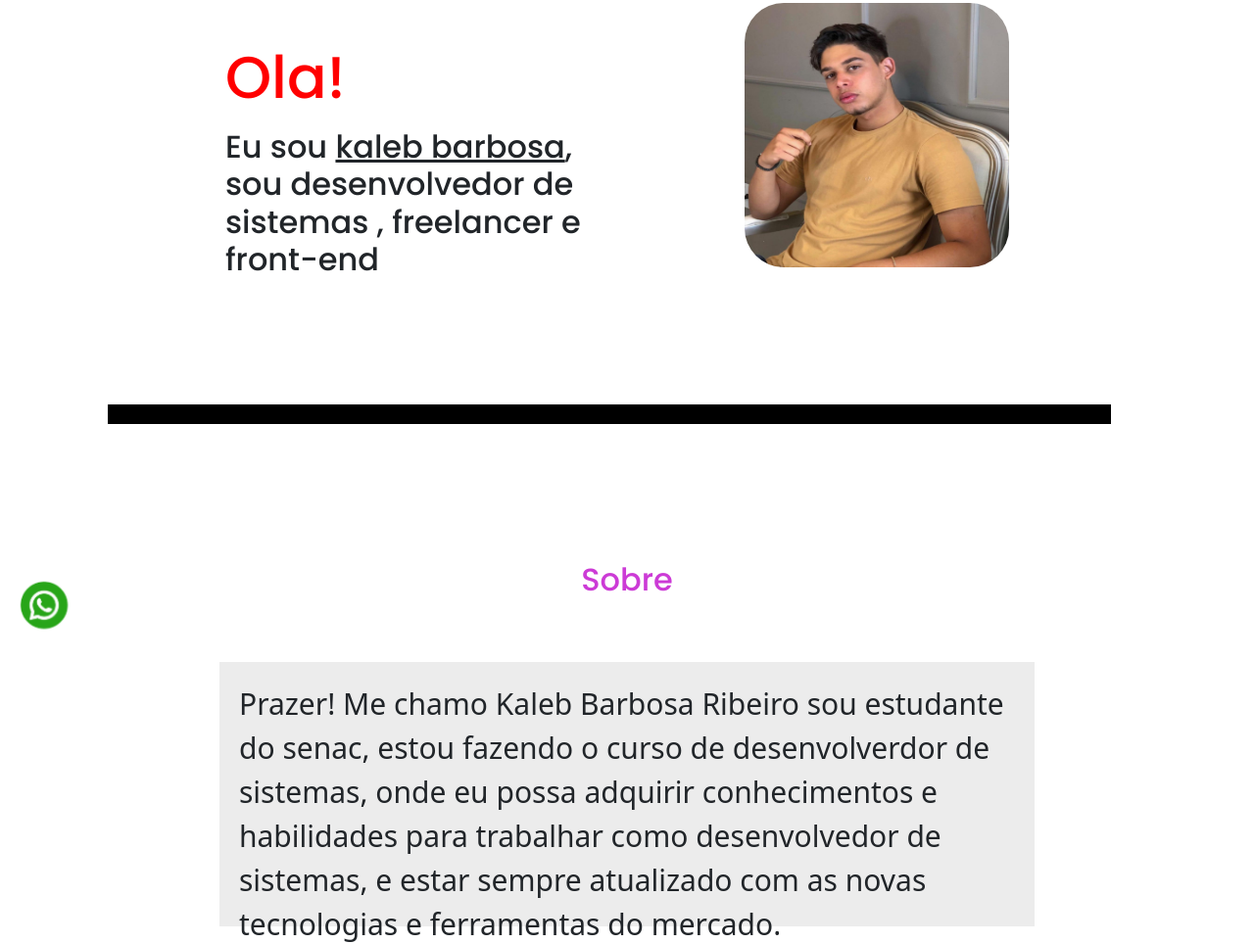
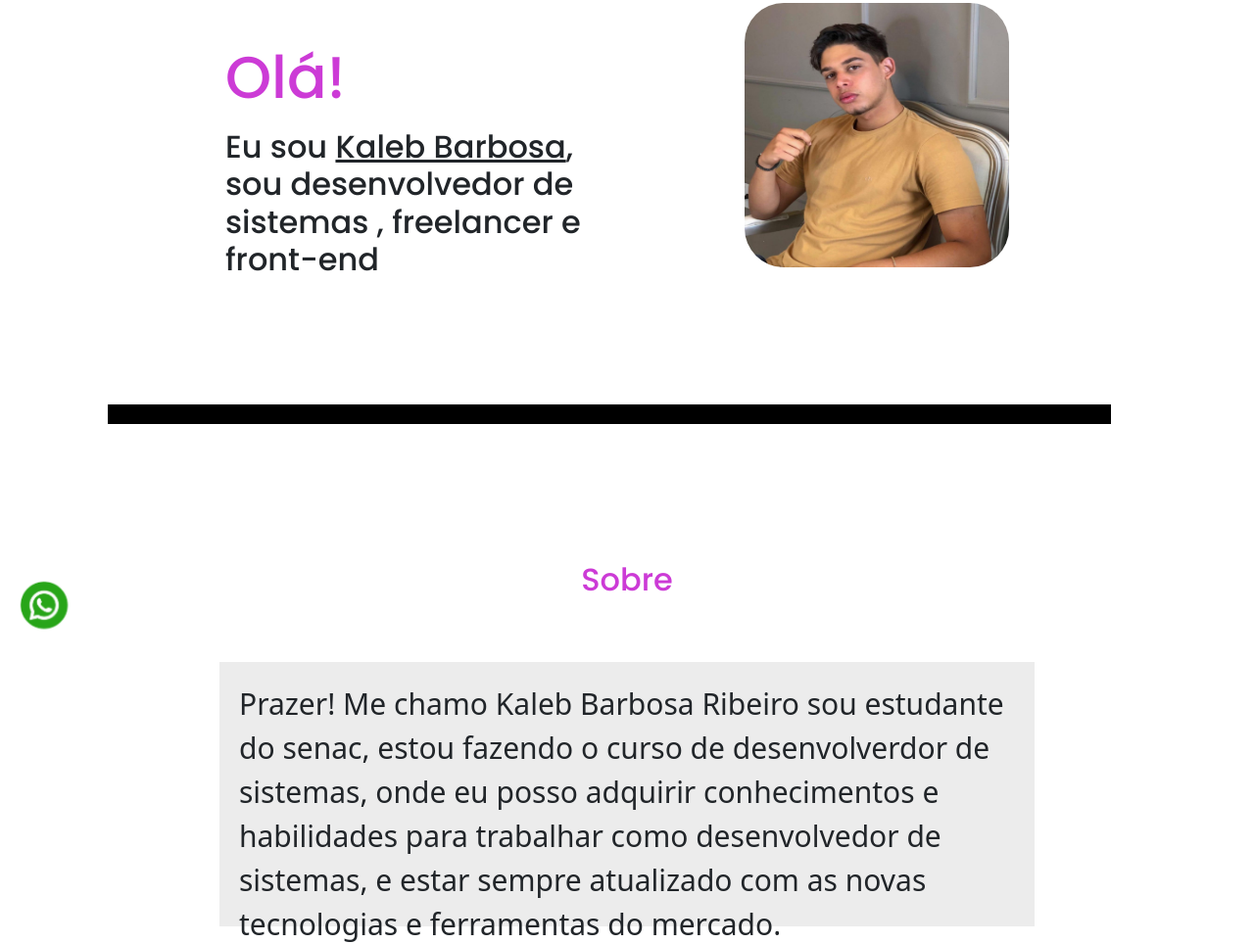
Before and after one commit to kalebbr/portifolio-kaleb, a plain HTML site: page index.html in a window 1280 px wide. Shown: the part 137-1101 px from the top of the page at 98% size. Drawn offline with nearby package versions, Linux system fonts and the light colour scheme; a web font is replaced by a local one.

Commit message:
arquivosnovos

```diff
--- a/index.html
+++ b/index.html
@@ -51,7 +51,7 @@
   <main>
     <section   class="container" href="">
       <div class="text">
-       <h2 class="h2"><p class="destq">Ola!</p>Eu sou <u class="u">kaleb barbosa</u>, sou desenvolvedor de sistemas ,  freelancer e front-end</h2>
+       <h2 class="h2"><p class="destq">Olá!</p>Eu sou <u class="u">Kaleb Barbosa</u>, sou desenvolvedor de sistemas ,  freelancer e front-end</h2>
       </div>
       <div class="dim">
         <img src="./src/WhatsApp Image 2024-12-06 at 03.05.39.jpeg" alt="">
@@ -70,7 +70,7 @@
       <div> <h2 class="mt-0">Sobre</h2></div>
       <div class="sobre">
         <p class="p">Prazer! Me chamo Kaleb Barbosa Ribeiro sou estudante do senac, estou fazendo o curso de desenvolverdor de sistemas,
-          onde eu possa adquirir conhecimentos e habilidades para trabalhar como desenvolvedor de sistemas, e estar sempre atualizado
+          onde eu posso adquirir conhecimentos e habilidades para trabalhar como desenvolvedor de sistemas, e estar sempre atualizado
           com as novas tecnologias e ferramentas do mercado.</p>
         </h1>
       </div>
@@ -212,7 +212,7 @@
       </div>
 
       <div class="fala">
-      <h4>Esses projetos foi criado para aprimorar meus conhecimentos em HTML, CSS e JavaScript, onde tive que criar os projetos para pessoas que não sabem muito sobre tecnologia e que precisam de uma página simples e fácil de usar.
+      <h4>Esses projetos foram criados para aprimorar meus conhecimentos em HTML, CSS e JavaScript, onde tive que criar os projetos para pessoas que não sabem muito sobre tecnologia e que precisam de uma página simples e fácil de usar.
 
       </h4>
       </div>
--- a/style.css
+++ b/style.css
@@ -4,6 +4,7 @@
     margin: 0;
     padding: 0;
     border: 0;
+
 }
 
 .header{
@@ -13,9 +14,6 @@
     background-color: black;
     flex-direction: row;
     box-shadow: 23px;
-
-
-
 
 }
 
@@ -243,7 +241,7 @@ h2{
 }
 
 .destq{
-    color: red;
+    color: rgb(204, 59, 214);
     font-size: 60px;
 }
 
```
